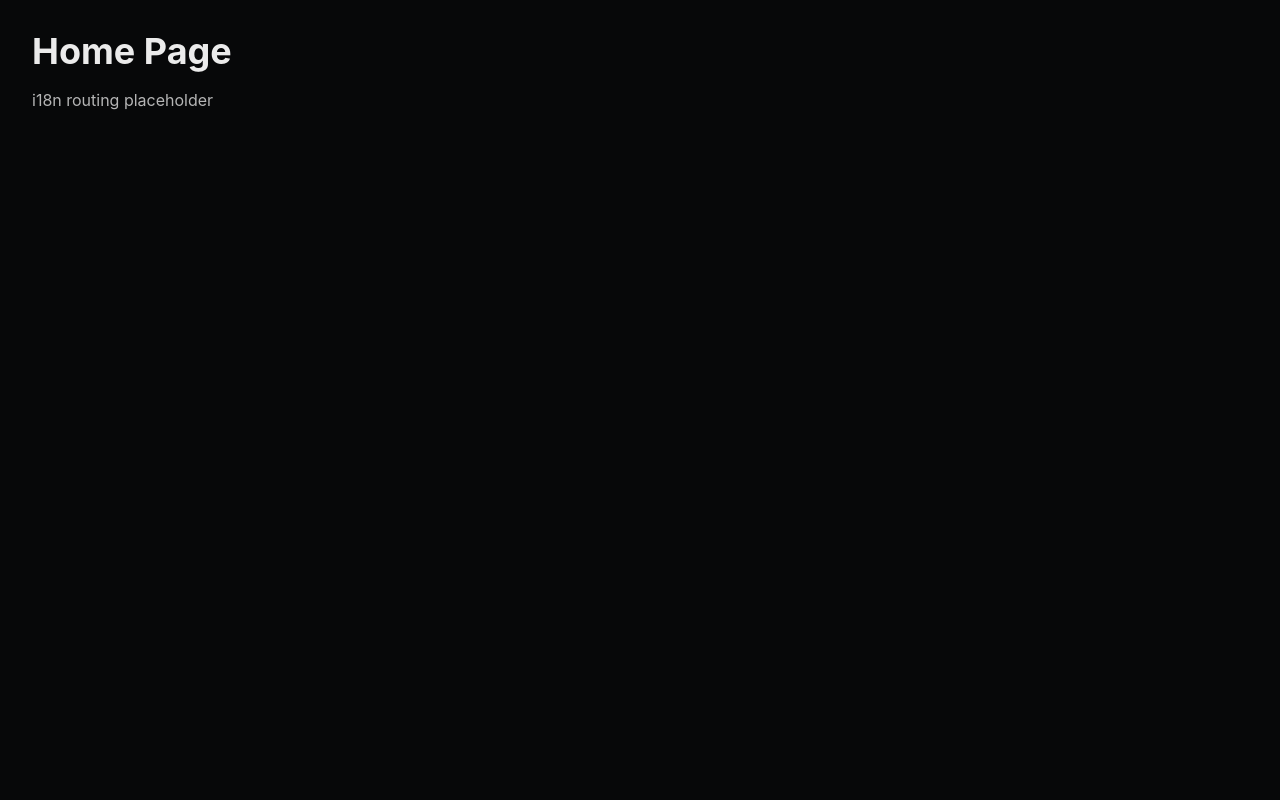
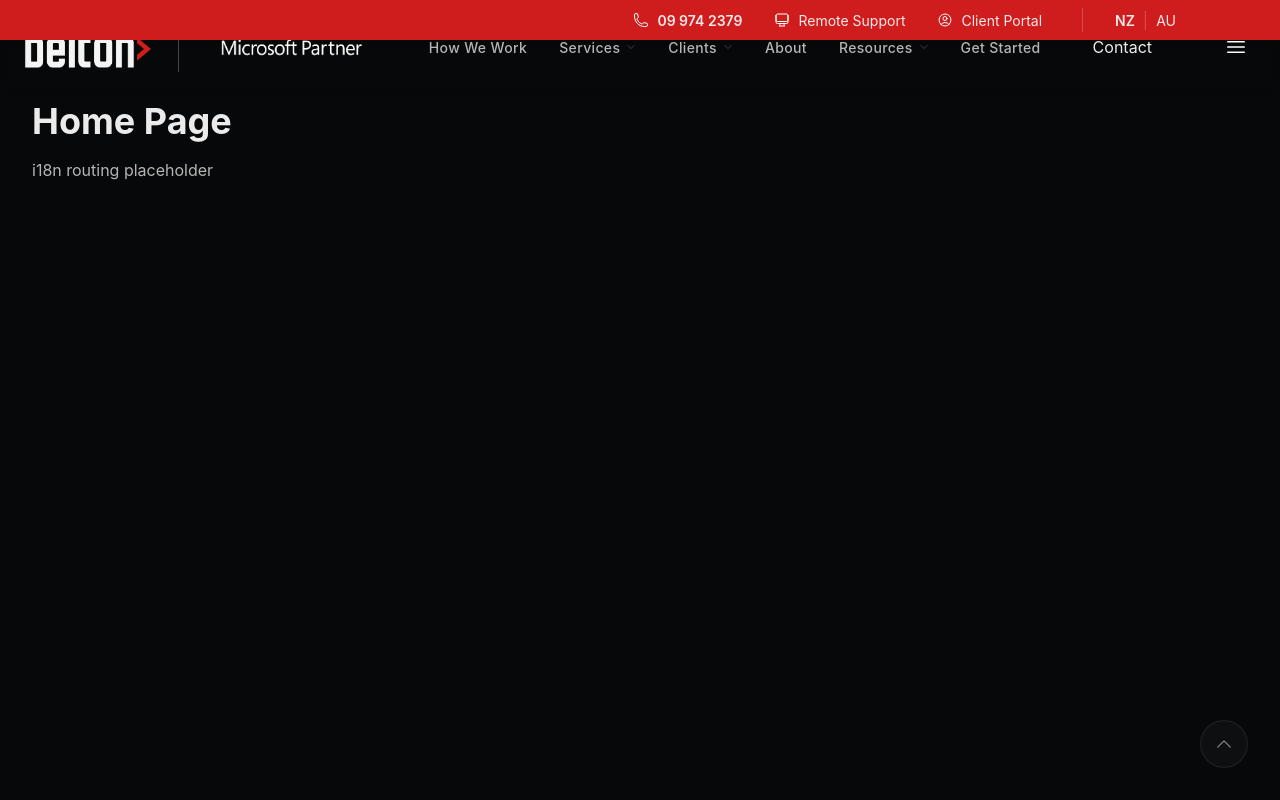
Before and after one commit to Belton-IT-Nexus-Limited/belton-preview, a React (Vite) app: page / in a window 1280 px wide. Shown: the top 800 px of the page. Built offline with nearby package versions, Linux system fonts and the light colour scheme.

Commit message:
feat: fix CTASection gradient, add component index files, and integrate Layout into routes

```diff
--- a/src/app/routes.tsx
+++ b/src/app/routes.tsx
@@ -2,6 +2,7 @@ import { Routes, Route } from 'react-router-dom'
 import { useEffect } from 'react'
 import { useTranslation } from 'react-i18next'
 import { useRegion } from '@/hooks/useRegion'
+import { Layout } from '@/components/layout'
 
 interface RouteWrapperProps {
   children: React.ReactNode
@@ -19,37 +20,33 @@ function RouteWrapper({ children }: RouteWrapperProps): JSX.Element {
     }
   }, [region, i18n])
 
-  return <>{children}</>
+  return <Layout>{children}</Layout>
 }
 
 function HomePage(): JSX.Element {
   return (
-    <RouteWrapper>
     <div className="min-h-screen bg-bg text-text p-8">
       <h1 className="text-4xl font-bold mb-4">Home Page</h1>
       <p className="text-text-secondary">i18n routing placeholder</p>
     </div>
-    </RouteWrapper>
   )
 }
 
 function AUHomePage(): JSX.Element {
   return (
-    <RouteWrapper>
     <div className="min-h-screen bg-bg text-text p-8">
       <h1 className="text-4xl font-bold mb-4">AU Home Page</h1>
       <p className="text-text-secondary">i18n routing placeholder</p>
     </div>
-    </RouteWrapper>
   )
 }
 
 export function AppRoutes(): JSX.Element {
   return (
     <Routes>
-      <Route path="/" element={<HomePage />} />
-      <Route path="/au" element={<AUHomePage />} />
-      <Route path="/au/*" element={<AUHomePage />} />
+      <Route path="/" element={<RouteWrapper><HomePage /></RouteWrapper>} />
+      <Route path="/au" element={<RouteWrapper><AUHomePage /></RouteWrapper>} />
+      <Route path="/au/*" element={<RouteWrapper><AUHomePage /></RouteWrapper>} />
     </Routes>
   )
 }
--- /dev/null
+++ b/src/components/layout/index.ts
@@ -0,0 +1,7 @@
+export { Header } from './Header'
+export { Footer } from './Footer'
+export { Layout } from './Layout'
+export { TopBar } from './TopBar'
+export { Navigation } from './Navigation'
+export { MegaMenu } from './MegaMenu'
+export { MobileNav } from './MobileNav'
--- a/src/components/sections/CTASection.tsx
+++ b/src/components/sections/CTASection.tsx
@@ -41,7 +41,12 @@ export function CTASection({
   return (
     <section className={cn('py-24 px-[5%] text-center relative overflow-hidden', variantStyles[variant], className)}>
       {variant === 'red' && (
-        <div className="absolute top-[20%] -right-[10%] w-[50vmax] h-[50vmax] bg-radial-gradient(circle, rgba(207, 29, 30, 0.08) 0%, transparent 60%) blur-[80px] pointer-events-none" />
+        <div
+          className="absolute top-[20%] -right-[10%] w-[50vmax] h-[50vmax] blur-[80px] pointer-events-none"
+          style={{
+            background: 'radial-gradient(circle, rgba(207, 29, 30, 0.08) 0%, transparent 60%)'
+          }}
+        />
       )}
       <Container className="relative z-10">
         <h2 className="text-[clamp(1.75rem,4vw,2.5rem)] font-bold mb-3">{title}</h2>
--- /dev/null
+++ b/src/components/ui/index.ts
@@ -0,0 +1,4 @@
+export { Button } from './Button'
+export { Card } from './Card'
+export { StyledLink } from './Link'
+export { Container } from './Container'
```
Also changed, not shown: src/components/sections/index.ts (added, +9 -0 lines). Lines whose indentation alone changed are shown as unchanged.
